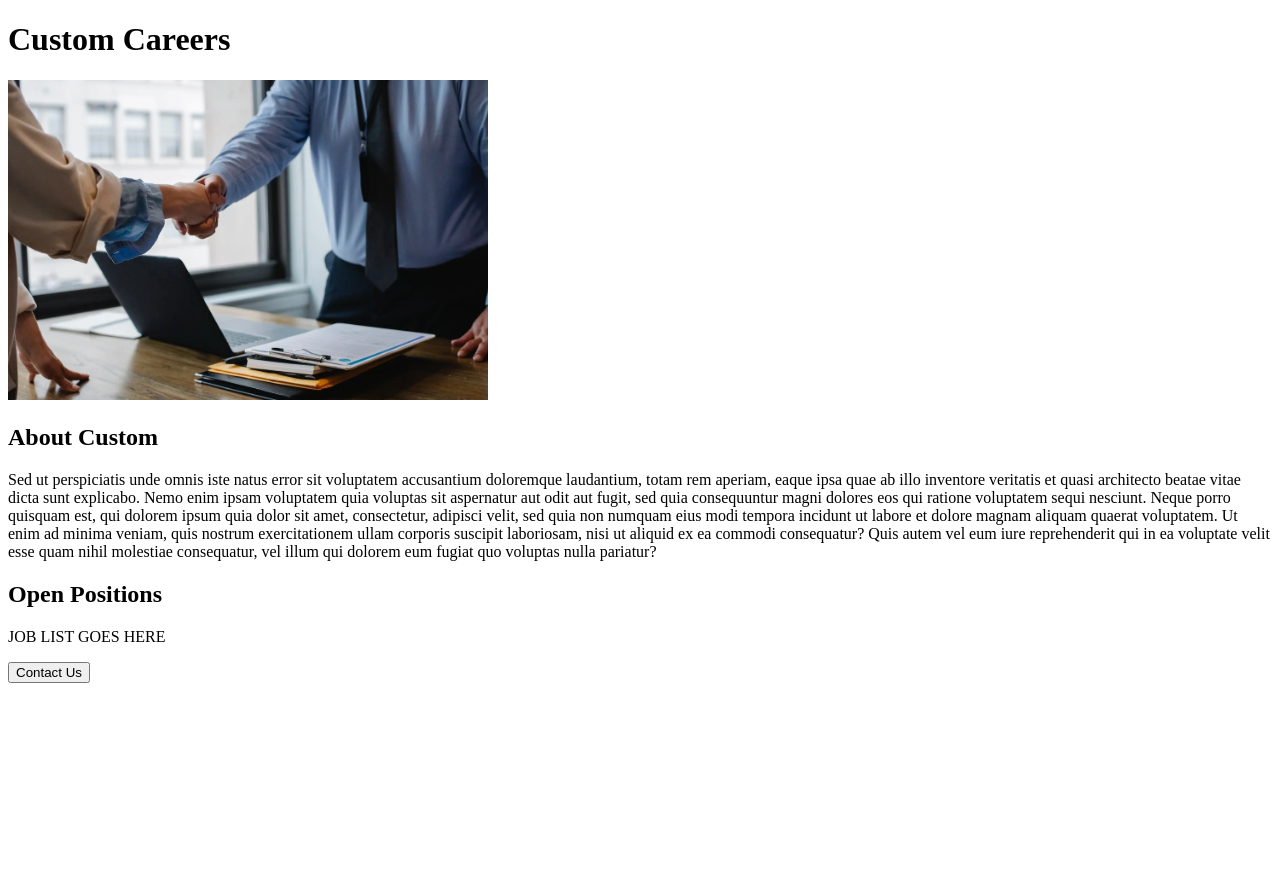
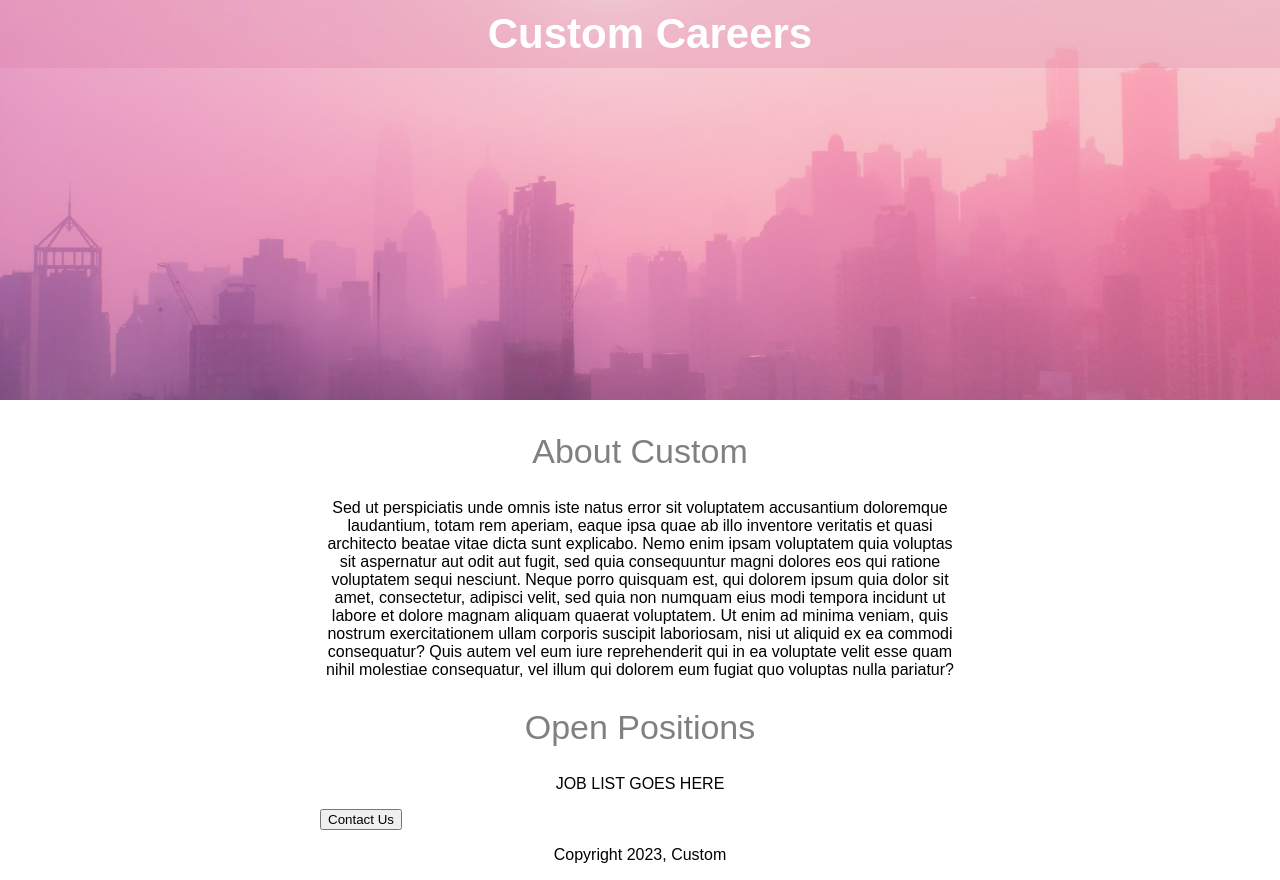
Before and after one commit to artT14/careers-website, a Flask app: page / in a window 1280 px wide. Before the commit the page ends 683 px from the top, so only its background shows below. Run offline with Flask 2, Linux system fonts and the light colour scheme.

Commit message:
Added Basic CSS

```diff
--- a/templates/home.html
+++ b/templates/home.html
@@ -3,15 +3,56 @@
   <head>
     <title>Career's Page</title>
     <link rel="icon" type="image/x-icon" href="https://flask.palletsprojects.com/en/2.2.x/_static/flask-icon.png">
+    <style>
+      body {
+        margin: 0;
+      }
+      h1 {
+        margin: 0;
+        text-align: center;
+        background-color: rgba(214,116,157,0.25);
+        color: white;
+        padding: 10px;
+        font-size: 42px;
+        font-family: 'Golos Text', sans-serif;
+        position: absolute;
+        width: 100%;
+      }
+      #banner{
+        width: 100%;
+        height: 400px;
+        object-fit: cover;
+        object-position: 50% 75%;
+      }
+      .content-container{
+        max-width: 50%;
+        margin-right: auto;
+        margin-left: auto;
+      }
+      h2 {
+        text-align: center;
+        color: grey;
+        font-size: 34px;
+        font-family: 'Golos Text', sans-serif;
+        font-weight: 500;
+      }
+      p{
+        text-align: center;
+        font-family: 'Golos Text', sans-serif;
+      }
+    </style>
   </head>
   <body>
     <h1>Custom Careers</h1>
-    <img src="./static/banner.webp" alt="banner image" height="320"/>
+    <img id="banner" src="./static/banner.jpg" alt="banner image"/>
     <h2>About Custom</h2>
-    <p>Sed ut perspiciatis unde omnis iste natus error sit voluptatem accusantium doloremque laudantium, totam rem aperiam, eaque ipsa quae ab illo inventore veritatis et quasi architecto beatae vitae dicta sunt explicabo. Nemo enim ipsam voluptatem quia voluptas sit aspernatur aut odit aut fugit, sed quia consequuntur magni dolores eos qui ratione voluptatem sequi nesciunt. Neque porro quisquam est, qui dolorem ipsum quia dolor sit amet, consectetur, adipisci velit, sed quia non numquam eius modi tempora incidunt ut labore et dolore magnam aliquam quaerat voluptatem. Ut enim ad minima veniam, quis nostrum exercitationem ullam corporis suscipit laboriosam, nisi ut aliquid ex ea commodi consequatur? Quis autem vel eum iure reprehenderit qui in ea voluptate velit esse quam nihil molestiae consequatur, vel illum qui dolorem eum fugiat quo voluptas nulla pariatur?
+    <div class="content-container">
+      <p>Sed ut perspiciatis unde omnis iste natus error sit voluptatem accusantium doloremque laudantium, totam rem aperiam, eaque ipsa   quae ab illo inventore veritatis et quasi architecto beatae vitae dicta sunt explicabo. Nemo enim ipsam voluptatem quia voluptas sit aspernatur aut odit aut fugit, sed quia consequuntur magni dolores eos qui ratione voluptatem sequi nesciunt. Neque porro quisquam est, qui dolorem ipsum quia dolor sit amet, consectetur, adipisci velit, sed quia non numquam eius modi tempora incidunt ut labore et dolore magnam aliquam quaerat voluptatem. Ut enim ad minima veniam, quis nostrum exercitationem ullam corporis suscipit laboriosam, nisi ut aliquid ex ea commodi consequatur? Quis autem vel eum iure reprehenderit qui in ea voluptate velit esse quam nihil molestiae consequatur, vel illum qui dolorem eum fugiat quo voluptas nulla pariatur?
     </p>
     <h2>Open Positions</h2>
     <p>JOB LIST GOES HERE</p>
     <button>Contact Us</button>
+    <p>Copyright 2023, Custom</p>
+    </div>
   </body>
 </html>
```
Also changed, not shown: static/banner.jpg (added).
